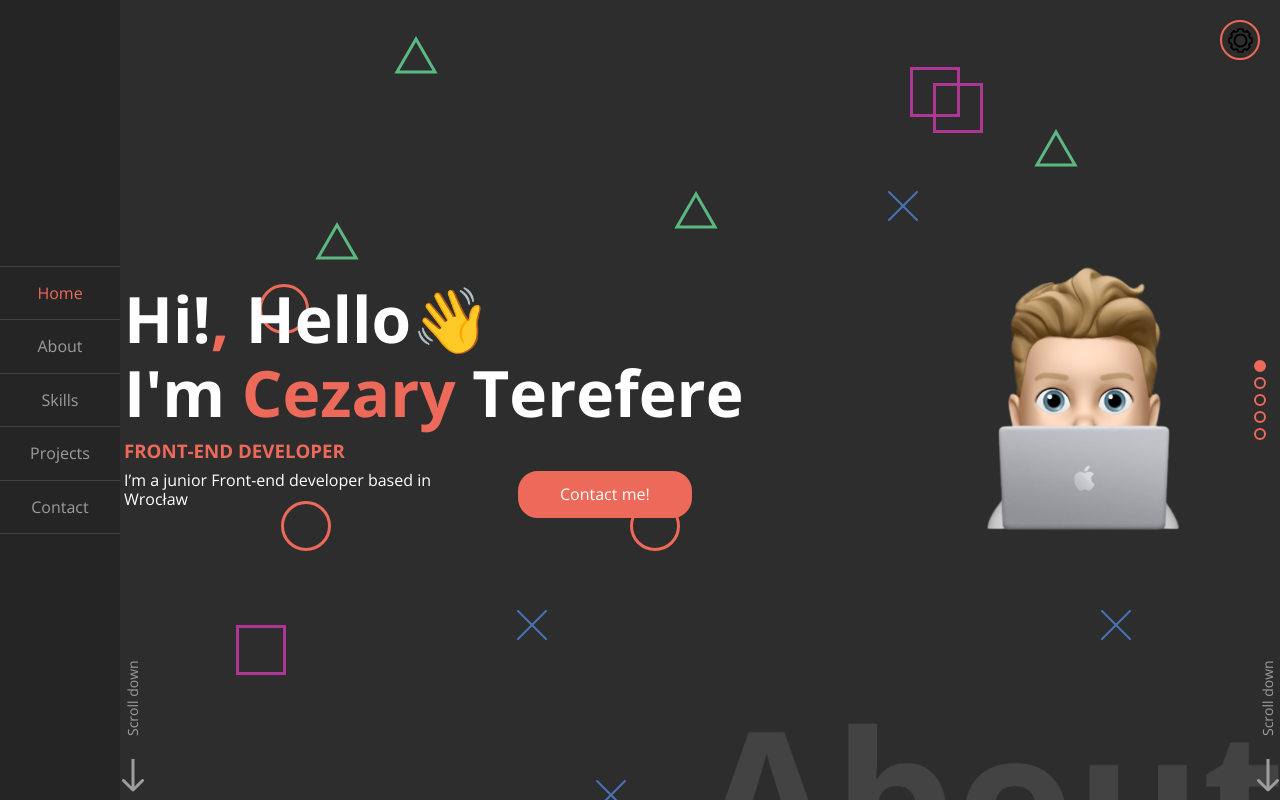
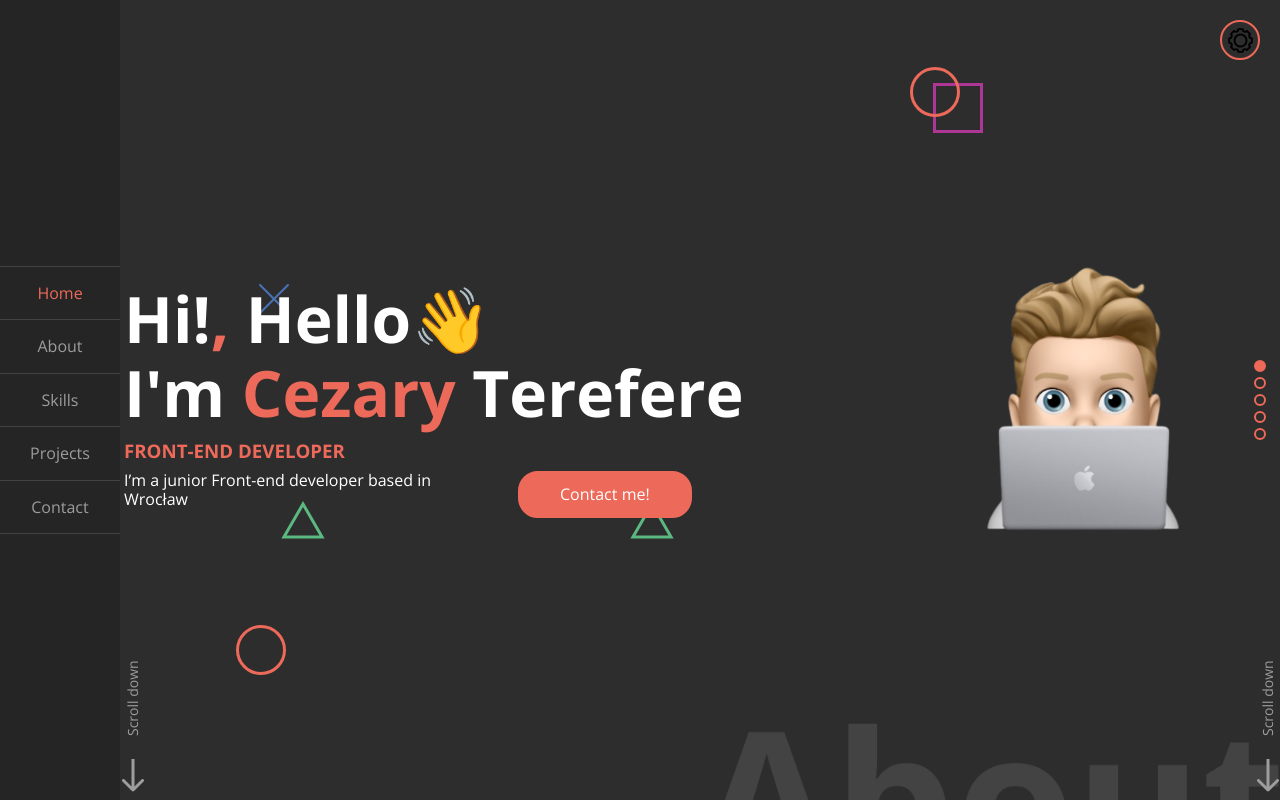
Before and after one commit to CezaryWrzalik/Portfolio, a Next.js app: page / in a window 1280 px wide. Shown: the top 800 px of the page. Built offline with nearby package versions, Linux system fonts and the light colour scheme.

Commit message:
(Fix): changes in settings due to page lag

```diff
--- /dev/null
+++ b/src/components/atoms/Color/Color.styled.tsx
@@ -0,0 +1,11 @@
+import styled from "styled-components";
+import { ColorProps } from "./Color";
+
+export const ColorWrapper = styled.button<ColorProps>(
+  ({ background, theme: { colors } }) => `
+	background: #${background};
+	width: 100%;
+	height: 100%;
+	border: 1px solid ${colors.text.secondary};
+	`
+);
--- /dev/null
+++ b/src/components/atoms/Color/Color.tsx
@@ -0,0 +1,12 @@
+import { ButtonHTMLAttributes } from "react";
+import { ColorWrapper } from "./Color.styled"
+
+export interface ColorProps extends ButtonHTMLAttributes<HTMLButtonElement>  {
+	background: string;
+}
+
+export const Color = ({background, ...rest}: ColorProps) => {
+	return(
+		<ColorWrapper {...rest} background={background}></ColorWrapper>
+	)
+}
--- /dev/null
+++ b/src/components/organisms/HomeSettings/ColorsSettings/ColorsSettings.styled.tsx
@@ -0,0 +1,15 @@
+import styled from "styled-components";
+
+export const ColorSettingsWrapper = styled.div`
+  display: grid;
+  place-items: center;
+  grid-template: 1fr / auto auto;
+  gap: 10px;
+
+`;
+
+export const ColorPickerWrapper = styled.div`
+  display: grid;
+  grid-template: 15px 15px / 15px 15px 15px;
+	gap: 2px;
+`;
--- /dev/null
+++ b/src/components/organisms/HomeSettings/ColorsSettings/ColorsSettings.tsx
@@ -0,0 +1,29 @@
+import { colorAtom } from "@@recoil/atom/colorAtom";
+import { Color } from "@atoms/Color/Color";
+import { Typography } from "@atoms/Typography/Typography";
+import { DynamicColors } from "@shared/constants";
+import { useRecoilState } from "recoil";
+import { ColorPickerWrapper, ColorSettingsWrapper } from "./ColorsSettings.styled";
+
+export const ColorsSettings = () => {
+  const [colorPicked, setColorPicked] = useRecoilState(colorAtom);
+
+  const handleClick = (color: string) => {
+    setColorPicked("#" + color);
+  };
+
+  return (
+    <ColorSettingsWrapper>
+      <Typography.TextBody_16>Color</Typography.TextBody_16>
+      <ColorPickerWrapper>
+      {DynamicColors.map((color, index) => (
+        <Color
+        background={color}
+        key={index}
+        onClick={() => handleClick(color)}
+        ></Color>
+        ))}
+        </ColorPickerWrapper>
+    </ColorSettingsWrapper>
+  );
+};
--- a/src/components/organisms/HomeSettings/HomeSettings.styled.tsx
+++ b/src/components/organisms/HomeSettings/HomeSettings.styled.tsx
@@ -16,12 +16,12 @@ export const HomeSettingsWrapper = styled.div(
 	cursor: pointer;
 	transition: ${transitions.default}s;
 
+	:hover {
+		background: ${colors.dynamic};
+	}
+
 	@media(max-width: ${breakpoints.sm}px){
 		display: none;
-	}
-
-	:hover {
-		background: ${colors.dynamic};
 	}
 	`
 );
@@ -50,39 +50,12 @@ export const SettingsWrapper = styled.div<{ isVisible: boolean }>(
 	`
 );
 
-export const IconsNumberSetting = styled.div(
-  ({ theme: { colors } }) => `
-  display: grid;
-  grid-template: 1fr / auto 20px 20px;
-  gap: 10px;
 
-  svg {
-		fill: ${colors.text.secondary};
-    cursor: pointer;
-    :hover {
-			opacity: 0.4;
-    }
-  }
-	`
-);
 
-export const ColorPicker = styled.div`
+export const ColorSetting = styled.div`
   display: grid;
   place-items: center;
   grid-template: 1fr / auto auto;
   gap: 10px;
-  input[type="color"] {
-    -webkit-appearance: none;
-    border: none;
-    width: 32px;
-    height: 32px;
-    padding: 0;
-    border: 1px solid black;
-  }
-  input[type="color"]::-webkit-color-swatch-wrapper {
-    padding: 0;
-  }
-  input[type="color"]::-webkit-color-swatch {
-    border: none;
-  }
+
 `;
--- a/src/components/organisms/HomeSettings/HomeSettings.tsx
+++ b/src/components/organisms/HomeSettings/HomeSettings.tsx
@@ -1,22 +1,12 @@
-import { colorAtom } from "@@recoil/atom/colorAtom";
-import { iconsAtom } from "@@recoil/atom/iconsAtom";
 import { BackgroundModal } from "@atoms/BackgroundModal/BackgroundModal";
-import { Typography } from "@atoms/Typography/Typography";
 import { IconManager } from "@molecules/IconManager/IconManager";
-import { palette } from "@shared/theme/config";
+import { ColorsSettings } from "@organisms/HomeSettings/ColorsSettings/ColorsSettings";
 import useClickOutside from "@utils/hooks/useClickOutside";
 import { useRef, useState } from "react";
-import { useRecoilState } from "recoil";
-import {
-  ColorPicker,
-  HomeSettingsWrapper,
-  IconsNumberSetting,
-  SettingsWrapper,
-} from "./HomeSettings.styled";
+import { HomeSettingsWrapper, SettingsWrapper } from "./HomeSettings.styled";
+import { IconsSettings } from "./IconsSettings/IconsSettings";
 
 export const HomeSettings = () => {
-  const [iconAmount, setIconAmount] = useRecoilState(iconsAtom);
-  const [colorPicked, setColorPicked] = useRecoilState(colorAtom);
   const [isVisible, setIsVisible] = useState(false);
   const backgroundRef = useRef<HTMLDivElement>(null);
   const contentRef = useRef<HTMLDivElement>(null);
@@ -31,48 +21,14 @@ export const HomeSettings = () => {
 
   useClickOutside(contentRef, closeSettings, backgroundRef);
 
-  const updateIconsAmount = (func: string) => {
-    if (func === "decrement" && iconAmount) {
-      setIconAmount(iconAmount - 1);
-    } else if (func === "increment") {
-      setIconAmount(iconAmount + 1);
-    }
-  };
-
-  const handleChange = (e: React.ChangeEvent<HTMLInputElement>) => {
-    const value = e.target.value;
-    setColorPicked(value);
-    palette.dynamic = value;
-  };
-
   return (
     <>
       <HomeSettingsWrapper onClick={handleClick}>
         <IconManager name={"Settings"} size={0} />
       </HomeSettingsWrapper>
       <SettingsWrapper isVisible={isVisible} ref={contentRef}>
-        <IconsNumberSetting>
-          <Typography.TextBody_16>Icons {iconAmount}</Typography.TextBody_16>
-          <IconManager
-            name={"Plus"}
-            size={20}
-            onClick={() => updateIconsAmount("increment")}
-          />
-          <IconManager
-            name={"Minus"}
-            size={20}
-            onClick={() => updateIconsAmount("decrement")}
-          />
-        </IconsNumberSetting>
-        <ColorPicker>
-          <Typography.TextBody_16>Color</Typography.TextBody_16>
-          <input
-            onChange={handleChange}
-            type="color"
-            id="colorpicker"
-            value={colorPicked}
-          ></input>
-        </ColorPicker>
+        <IconsSettings />
+        <ColorsSettings />
       </SettingsWrapper>
       <BackgroundModal active={isVisible} ref={backgroundRef} />
     </>
--- /dev/null
+++ b/src/components/organisms/HomeSettings/IconsSettings/IconsSettings.styled.tsx
@@ -0,0 +1,17 @@
+import styled from "styled-components";
+
+export const IconSettingsWrapper = styled.div(
+  ({ theme: { colors } }) => `
+  display: grid;
+  grid-template: 1fr / auto 20px 20px;
+  gap: 10px;
+
+  svg {
+		fill: ${colors.text.secondary};
+    cursor: pointer;
+    :hover {
+			opacity: 0.4;
+    }
+  }
+	`
+);
--- /dev/null
+++ b/src/components/organisms/HomeSettings/IconsSettings/IconsSettings.tsx
@@ -0,0 +1,33 @@
+import { iconsAtom } from "@@recoil/atom/iconsAtom";
+import { Typography } from "@atoms/Typography/Typography";
+import { IconManager } from "@molecules/IconManager/IconManager";
+import { useRecoilState } from "recoil";
+import { IconSettingsWrapper } from "./IconsSettings.styled";
+
+export const IconsSettings = () => {
+  const [iconAmount, setIconAmount] = useRecoilState(iconsAtom);
+
+  const updateIconsAmount = (func: string) => {
+    if (func === "decrement" && iconAmount) {
+      setIconAmount(iconAmount - 1);
+    } else if (func === "increment") {
+      setIconAmount(iconAmount + 1);
+    }
+  };
+
+  return (
+    <IconSettingsWrapper>
+      <Typography.TextBody_16>Icons {iconAmount}</Typography.TextBody_16>
+      <IconManager
+        name={"Plus"}
+        size={20}
+        onClick={() => updateIconsAmount("increment")}
+      />
+      <IconManager
+        name={"Minus"}
+        size={20}
+        onClick={() => updateIconsAmount("decrement")}
+      />
+    </IconSettingsWrapper>
+  );
+};
--- a/src/recoil/atom/iconsAtom.ts
+++ b/src/recoil/atom/iconsAtom.ts
@@ -2,5 +2,5 @@ import { atom } from "recoil";
 
 export const iconsAtom = atom({
   key: "iconsAtom",
-  default: 15,
+  default: 8,
 });
--- a/src/shared/constants.ts
+++ b/src/shared/constants.ts
@@ -4,3 +4,5 @@ export const breakpoints = {
 	md: 1040,
 	lg: 1200,
 }
+
+export const DynamicColors = ["ED6A5A", "4178d1", "43d141", "b4bd15", "d964cb", "6bd1b1"];
```
